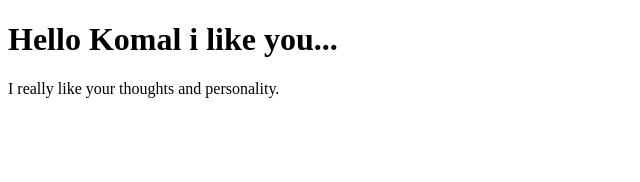
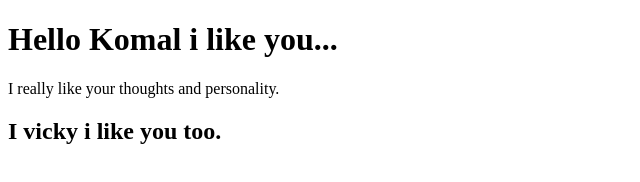
Before and after one commit to komalch12/Demo, a plain HTML site: page index.html in a window 1280 px wide. Shown: the whole page, without its empty margins (0-640 px from the left). Drawn offline with Linux system fonts and the light colour scheme.

Commit message:
Update index.html

```diff
--- a/index.html
+++ b/index.html
@@ -8,5 +8,6 @@
 <body>
     <h1>Hello Komal i like you...</h1>
     <p>I really like your thoughts and personality.</p>
+    <h2>I vicky i like you too.</h2>
 </body>
 </html>
```
